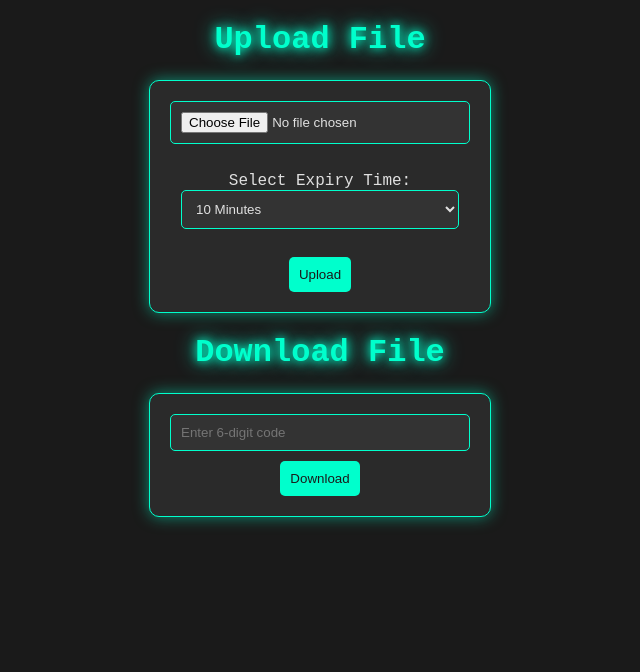
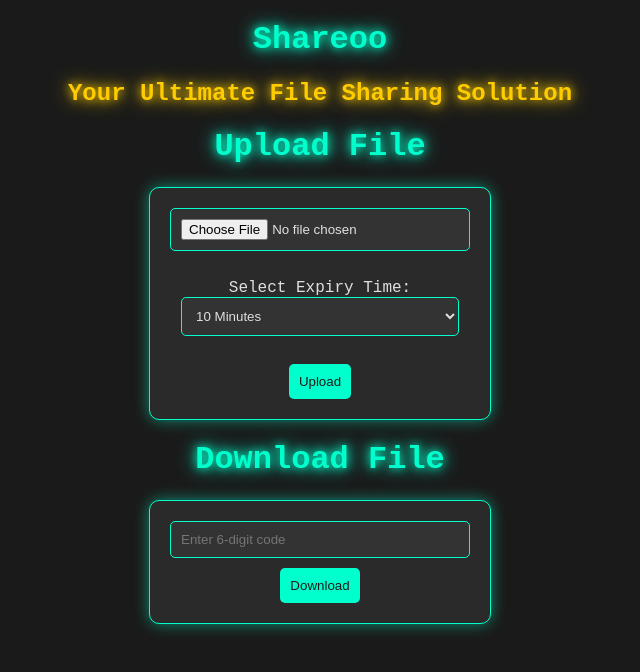
Before and after one commit to instax-dutta/Shareoo-V1, a website: page index.html in a window 1280 px wide. Shown: the whole page, without its empty margins (320-960 px from the left). Drawn offline with Linux system fonts and the light colour scheme.

Commit message:
more looks update lol

```diff
--- a/index.html
+++ b/index.html
@@ -3,7 +3,7 @@
 <head>
   <meta charset="UTF-8">
   <meta name="viewport" content="width=device-width, initial-scale=1.0">
-  <title>File Sharing</title>
+  <title>Shareoo - File Sharing</title>
   <style>
     body {
       background-color: #1a1a1a;
@@ -14,6 +14,11 @@
     h1 {
       color: #00ffcc;
       text-shadow: 0 0 10px #00ffcc, 0 0 20px #00ffcc;
+    }
+    h2 {
+      color: #ffcc00;
+      text-shadow: 0 0 10px #ffcc00, 0 0 20px #ffcc00;
+      margin-bottom: 20px;
     }
     form {
       background-color: #2a2a2a;
@@ -50,6 +55,9 @@
   </style>
 </head>
 <body>
+  <h1>Shareoo</h1>
+  <h2>Your Ultimate File Sharing Solution</h2>
+
   <h1>Upload File</h1>
   <form id="uploadForm" enctype="multipart/form-data">
     <input type="file" name="file" id="fileInput" required><br><br>
```
